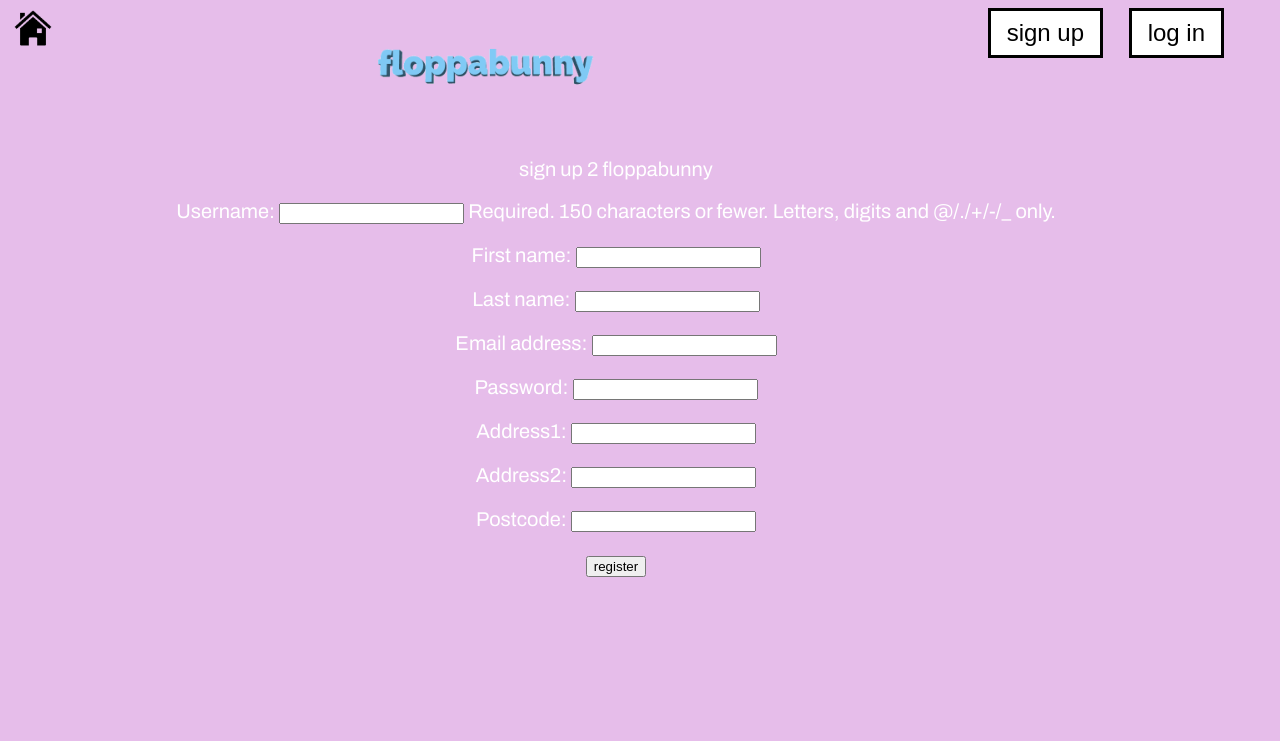
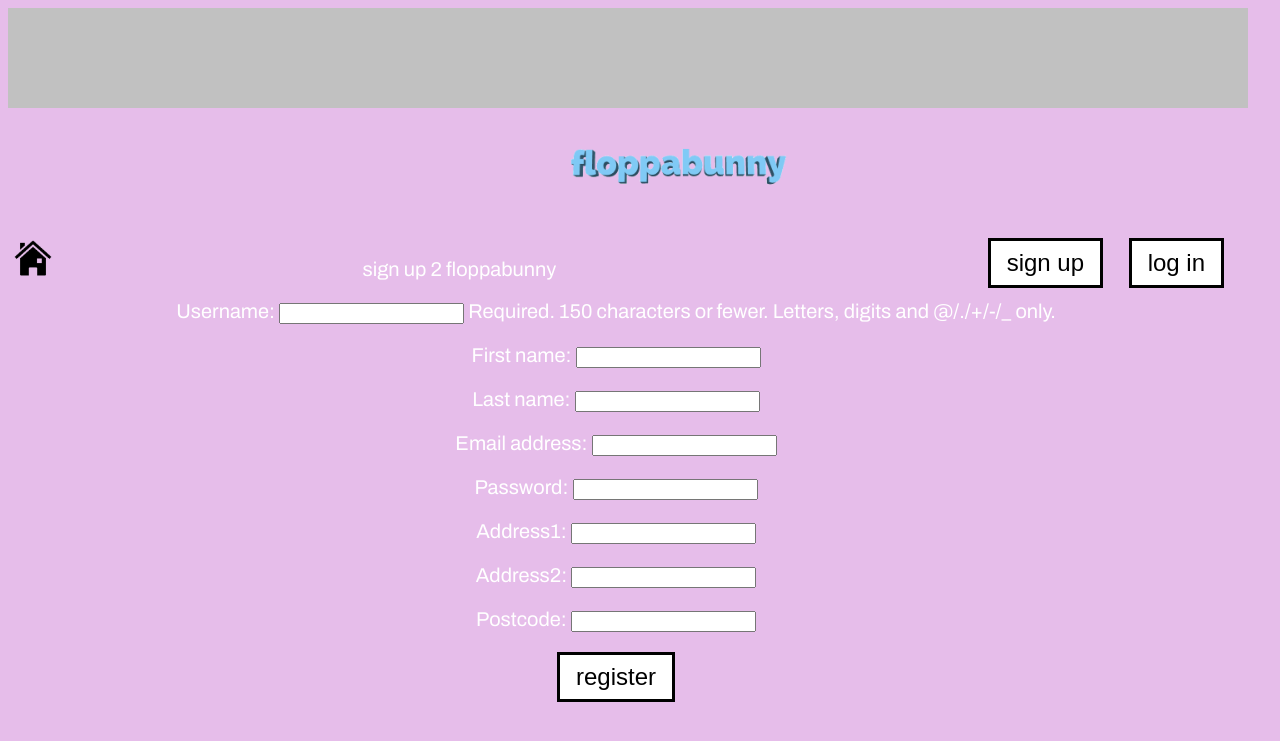
Before and after one commit to FlorencePayne/WAD_Group_Project, a Django app: page /floppa/signup/ in a window 1280 px wide. Shown: the top 741 px of the page. Run offline with Django 3.2, Linux system fonts and the light colour scheme; some libraries are stand-ins or nearby versions.

Commit message:
created a header, aligned some elements and updated register button

```diff
--- a/static/base.css
+++ b/static/base.css
@@ -4,13 +4,39 @@ body{
 	background-color: #e6bdea;
 	height: 95vh;
 	width: 95vw;
+
 	text-align: center;
 	font-family: Archivo;
 	font-size: 22px;
 	float: center;
 
 }
+#logo {
+  position: absolute;
+  z-index: -1;
+  overflow: hidden;
+  height: 20%;
+  width: 30%;
+  top: 5%;
+  bottom: 5%;
+  right: 5%;
+  left: 5%;
+position:relative;
+}
 
+.header {
+  position: relative;
+  background-color: #c1c1c1;
+  left: 0;
+  color: white;
+  text-align: right;
+  height: 10%;
+  padding: 1%;
+  width: 100%;
+  text-align: justify;
+  -ms-text-justify: distribute-all-lines;
+  text-justify: distribute-all-lines;
+}
 /* css code for where the floppabunny gif will be on webpages*/
 .index-media {
     float:center;
@@ -30,6 +56,33 @@ body{
 	paddling-left: 100px;
 }
 
+/* buttons positoning */
+#btnleft {
+    margin: auto;
+    margin-left: auto;
+    margin-right: auto;
+    position: fixed;
+    display: block;
+    float: center;
+	/*top: -60px;*/
+	paddling-left: 100px;
+    float:left;
+}
+
+#btnright {
+    margin-left: 1vw;
+    float:right;
+    /*float:right;
+    margin-right:3vw;*/
+}
+
+#btnfarright {
+    margin-left: 3vw;
+    float:right;
+
+}
+
+
 .
 /* css for header */
 .homeImage {
@@ -48,41 +101,6 @@ body{
 
 }
 
-.righthand_header{
-	float: right;
-	width: 70%;
-	left: relative;
-	right: relative;
-	margin-left: 90%;
-}
-
-.rightmost{
-	float: right;
-	left: relative;
-	right: relative;
-}
-
-
-.header{
-	display: block;
-	float: center;
-	vertical-align: top;
-    padding: 10px;
-    text-align: center;
-    background: gray;
-    color: white;
-    font-size: 16px;
-
-}
-
-#homepageBunnyLogo {
-
-
-}
-
-
-
-
 /* buttons appearance properties*/
 .index-btn{
     background-color: white;
@@ -90,7 +108,7 @@ body{
     font-size: 36px;
     border: 6px solid black;
 }
-/*editing buttons appearance when hovered over */
+/*editing buttons appearance when hovered over to boost responsiveness*/
 .index-btn:hover {
   background-color: black;
   color: white;
@@ -112,23 +130,6 @@ body{
     border:3px solid white;
 }
 
-/* buttons positoning */
-#btnleft {
-    float:left;
-}
-
-#btnright {
-    margin-left: 1vw;
-    float:right;
-    /*float:right;
-    margin-right:3vw;*/
-}
-
-#btnfarright {
-    margin-left: 3vw;
-    float:right;
-
-}
 
 .logout-btn{
     background-color: log ;
@@ -181,9 +182,7 @@ h4 {
 
 /* css for about page specifically */
 
-aboutText{
 
-}
 
 /* css for scrollbar */
 
@@ -198,7 +197,7 @@ aboutText{
 }
 
 
-/* css for index page specifically */
+/* font throughout the website */
 
 .defaultButton{
 	font-family: Archivo;
--- a/templates/floppa/account.html
+++ b/templates/floppa/account.html
@@ -6,13 +6,10 @@
 {% endblock %}
 
 {% block body_block %}
-<<<<<<< HEAD
 	<a href = "{% url 'floppa:login' %}">
 	<button class = "classic-btn" id="account-loginbtn"> log in </button>
 	 </a><br>
-=======
 	{% if user.is_authenticated %}
 		<p> you're logged in </p>
 	{% endif %}
->>>>>>> 35f2d054725a40a844dfc961d8134b1893207a5a
 {% endblock %}
--- a/templates/floppa/base.html
+++ b/templates/floppa/base.html
@@ -6,7 +6,7 @@
 			{% block title_block %}
 			{% endblock %}
 		</title>
-		<link rel="stylesheet" href="{% static 'base.css' %}"/>
+		<link rel="stylesheet" href="{% static 'base.css' %}"/> <!--calling stylesheet-->
 		<link rel="stylesheet" href="{% static 'necklacestyle.css' %}"/>
 		<meta charset="UTF-8">
 		<meta name = "keywords" content = "Necklace, Retailer, Online Shopping, Jewlery">
@@ -17,12 +17,16 @@
 	</head>
 
 	<body>
+	        <div class="header"></div> <!--calling header class to be applied to every page-->
+	    <div>
+	            <!--the floppabunny logo gif on every page except from home or index.html -->
+	        				<a id ="logo" href = "{% url 'floppa:index' %}"> <img src="{% static 'images/floppabunny.gif' %}" alt="Floppabunny logo" width = 250pts /> </a>
+        </div>
 		<div>
-
-		<!-- this code should float right but it won't. have messed about with it but am getting nowhere with it! -->
+		        <!--setting condition on what the user sees depending on if logged in or not-->
 				{% if user.is_authenticated %}
 					<div class = "body">
-						<a href = "{% url 'floppa:account' %}">
+						<a href = "{% url 'floppa:account' %}"> <!--setting up buttons to take user to corresponding page -->
 						<button class = "classic-btn", id = "btnfarright"> account</button>
 						</a>
 					</div>
@@ -50,10 +54,6 @@
 				<a href = "{% url 'floppa:index' %}"> <img src="{% static 'images/homeIcon.png' %}" alt="Home" width=50pts/> </a>
 			</div>
 
-			<div class = "logo">
-				<a href = "{% url 'floppa:index' %}"> <img src="{% static 'images/floppabunny.gif' %}" alt="Floppabunny logo" width = 250pts /> </a>
-			</div>
-
 		</div>
 		<div class = "body">
 		{% block body_block %}
--- a/templates/floppa/signup.html
+++ b/templates/floppa/signup.html
@@ -16,8 +16,7 @@
 		{% csrf_token %}
 		{{ user_form.as_p }}
 		{{ profile_form.as_p }}
-
-		<input type="submit" name="submit" value="register" />
+		<input class="classic-btn" type="submit" name="submit" value="register" />
 	</form>
 {% endif %}
 
```
Also changed, not shown: floppa/migrations/0001_initial.py, static/images/Sign Up Button2.png (deleted), static/images/Sign Up button invert.png (deleted), static/images/Sign Up button.png (deleted), templates/floppa/necklaces.html (line endings or trailing spaces).
